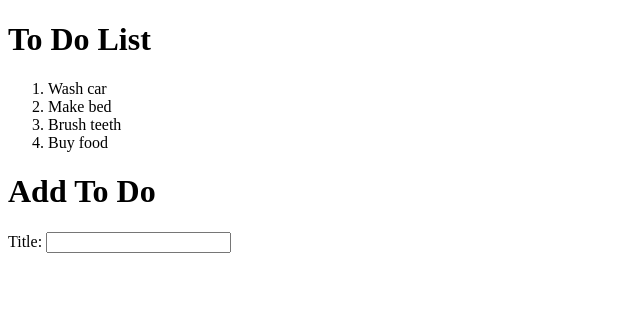
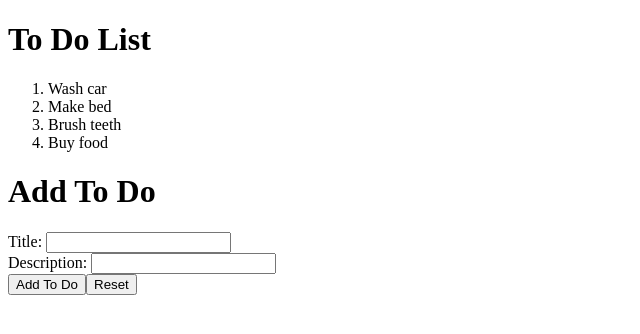
Before and after one commit to soyun0101/react_to_dos, a React app: page / in a window 1280 px wide. Shown: the top 334 px of the page, without its empty margins (0-640 px from the left). Built offline with nearby package versions, Linux system fonts and the light colour scheme; the HTML template or start-up script is replaced by a standard one.

Commit message:
add todo forms

```diff
--- a/src/components/add_to_do.jsx
+++ b/src/components/add_to_do.jsx
@@ -5,29 +5,58 @@ class AddToDo extends React.Component{
         super(props);
 
         this.state = {
+            description: '',
             title: ''
         }
 
         this.handleChange = this.handleChange.bind(this);
+        this.handleSubmit = this.handleSubmit.bind(this);
+        this.reset = this.reset.bind(this);
     }
 
     handleChange(e){
-        console.log('change event: ');
-        console.dir(e.target);
+        // console.log('change event: ');
+        // console.dir(e.target.name);
 
-        console.log('input value: ', event.target.value);
+        // console.log('input value: ', event.target.value);
+
+        const {name, value} = e.target;
+
         this.setState({
-            title: event.target.value
+            [name]: value
         });
     }
+
+    handleSubmit(e){
+        e.preventDefault();
+        console.log('Form values: ', this.state);
+    }
+
+    reset(){
+        this.setState({
+            description: '',
+            title: ''
+        })
+    }
     render(){
+
+        const {description, title} = this.state;
+
         return(
-            <form>
+            <form onSubmit={this.handleSubmit}>
                 <h1>Add To Do</h1>
 
                 <div>
                     <label htmlFor="title">Title: </label>
-                    <input value={this.state.title} onChange={this.handleChange} type="text" id="title"/>
+                    <input value={title} name="title" onChange={this.handleChange} type="text" id="title"/>
+                </div>
+                <div>
+                    <label htmlFor="description">Description: </label>
+                    <input value={description} name="description" onChange={this.handleChange} type="text" id="description"/>
+                </div>
+                <div>
+                    <button>Add To Do</button>
+                    <button onClick={this.reset} type="button">Reset</button>
                 </div>
             </form>
         )
```
